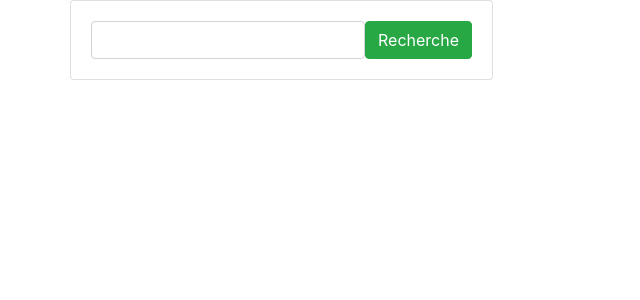
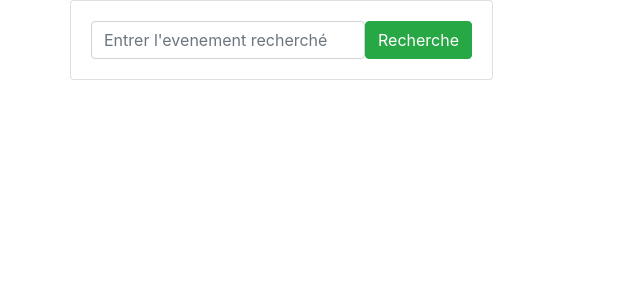
Before and after one commit to ElsaRslt/exambloc3, a Django app: page / in a window 1280 px wide. Shown: the part 56-356 px from the top of the page, without its empty margins (0-640 px from the left). Run offline with Django 5.2, Linux system fonts and the light colour scheme; data that the repository does not hold is empty.

Commit message:
création de la fonction pour la recherche sur le titre des evenements

```diff
--- a/ecommerce/shop/templates/index.html
+++ b/ecommerce/shop/templates/index.html
@@ -8,7 +8,7 @@
             <form class="card card-sm">
                 <div class="card-body row no-gutters align-items-center">
                     <div class="col">
-                        <input type="search" class="form-control form-control-borderless" name="items-name" id="">
+                        <input type="search" class="form-control form-control-borderless" placeholder="Entrer l'evenement recherché" name="items-name" id="">
                     </div>
                     <div class="col-auto">
                         <button type="submit" class="btn btn-success">Recherche</button>
--- a/ecommerce/shop/views.py
+++ b/ecommerce/shop/views.py
@@ -5,4 +5,8 @@ from .models import Evenement
 #fonction qui va permettre d'afficher le fichier index et les images
 def index(request):
     evenement_object =Evenement.objects.all() #selection de tous les evenements qui sont dans la BDD
+    #fonction pour faire la recherche via la barre de recherche
+    items_name = request.GET.get('items-name') #recuperation des informations dans le formulaire
+    if items_name !='' and items_name is not None: #recherche sur le mon de l'évenement
+        evenement_object = Evenement.objects.filter(title__icontains=items_name) # va contenir une partie du mot pour l'afficher
     return render(request, 'index.html', {'evenement_object': evenement_object})
```
